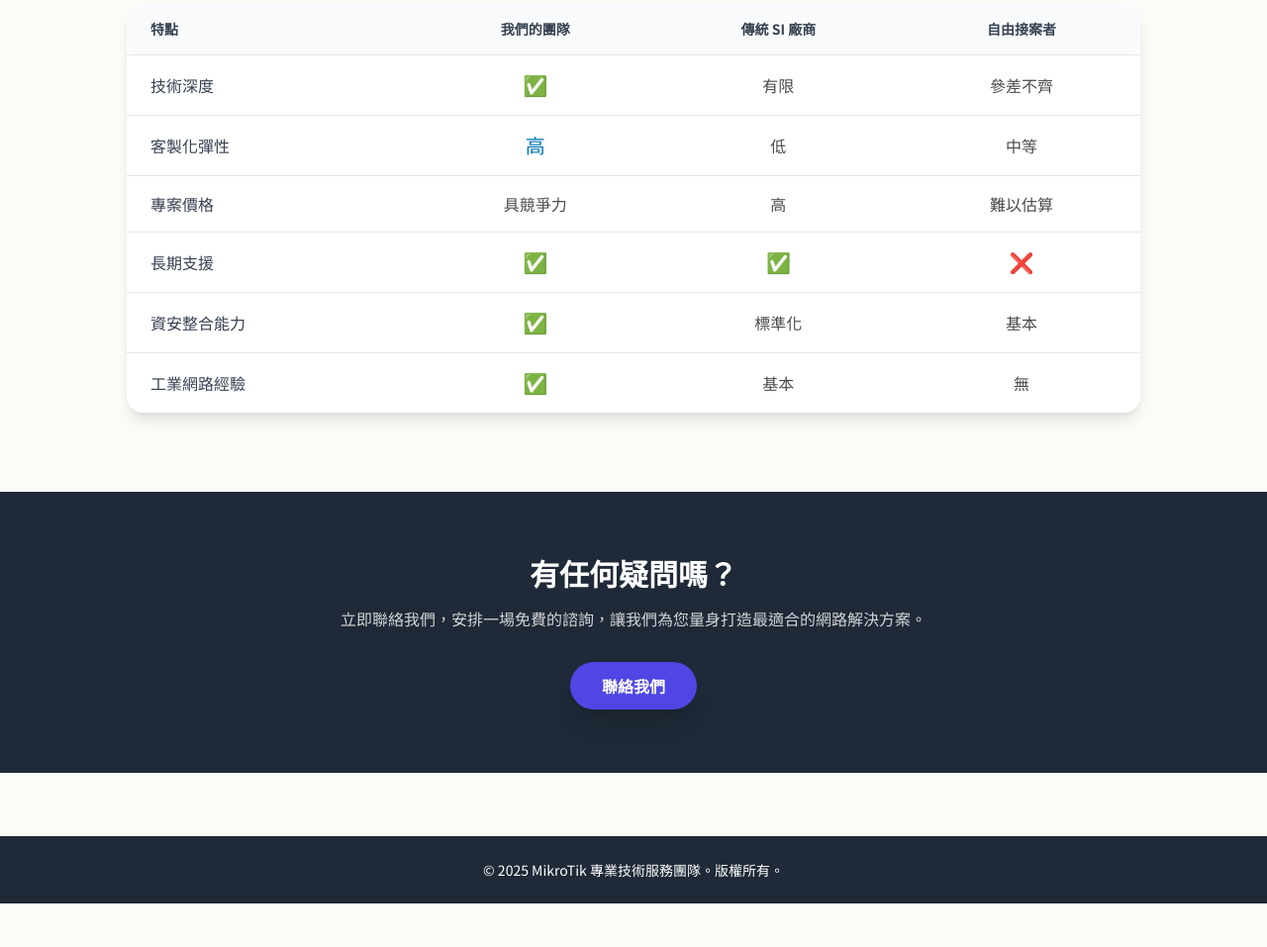
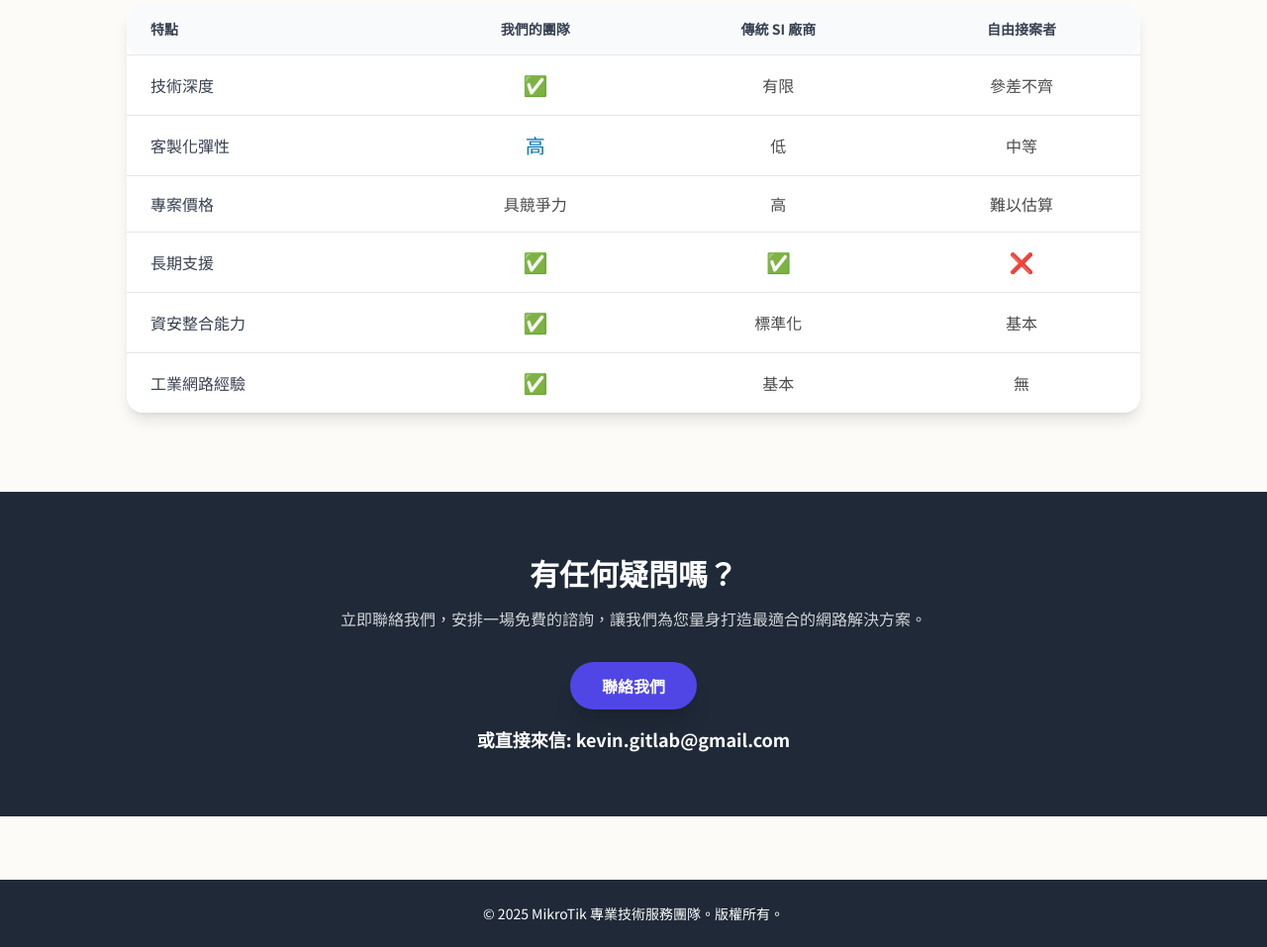
Before and after one commit to kevingitlab-dev/mikrotik, a plain HTML site: page index.html in a window 1280 px wide. Shown: the part 2545-3502 px from the top of the page at 99% size. Before the commit the page ends 3458 px from the top, so only its background shows below. Drawn offline with nearby package versions, Linux system fonts and the light colour scheme.

Commit message:
Update index.html

```diff
--- a/index.html
+++ b/index.html
@@ -212,6 +212,8 @@
             <p class="mb-8 opacity-80">立即聯絡我們，安排一場免費的諮詢，讓我們為您量身打造最適合的網路解決方案。</p>
             <!-- 聯絡按鈕，已修改為寄送郵件 -->
             <a href="mailto:kevin.gitlab@gmail.com?subject=諮詢服務預約&body=您好，我想預約諮詢服務。" class="bg-indigo-600 text-white font-semibold py-3 px-8 rounded-full hover:bg-indigo-700 transition-colors duration-300 shadow-xl transform hover:scale-105 inline-block">聯絡我們</a>
+            <!-- 新增的聯絡資訊 -->
+            <p class="mt-4 text-lg font-bold">或直接來信: kevin.gitlab@gmail.com</p>
         </section>
     </main>
 
```
